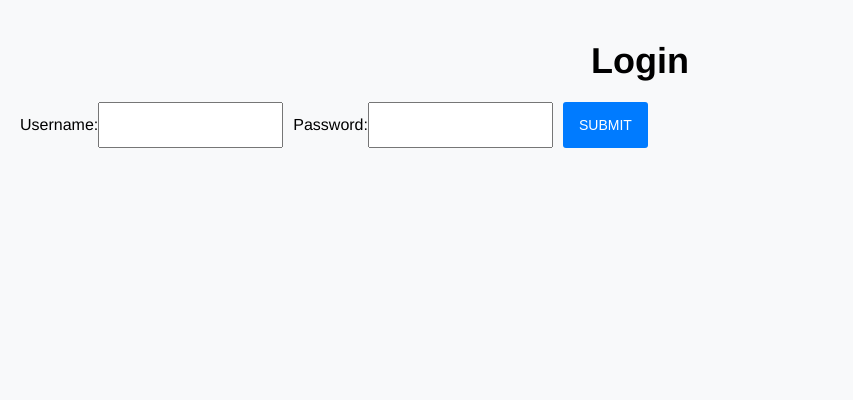
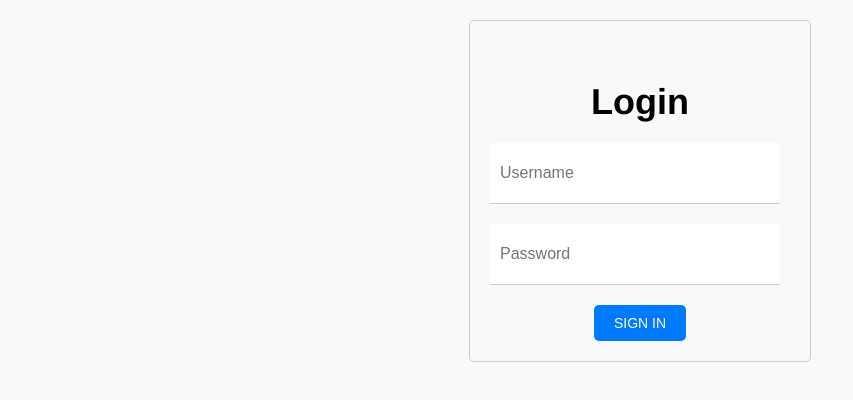
Before and after one commit to ChiSengWong/task_tracker, a React (Create React App) app: page / in a window 1280 px wide. Shown: the top 400 px of the page, without its empty margins (0-853 px from the left). Built offline with nearby package versions, Linux system fonts and the light colour scheme; no server answers; the database is empty.

Commit message:
styles for login updated

```diff
--- a/src/pages/login.js
+++ b/src/pages/login.js
@@ -1,4 +1,5 @@
 import React, { useState } from 'react';
+import "./styles/login.css";
 
 const LoginScreen = () => {
   const [username, setUsername] = useState('');
@@ -15,31 +16,28 @@ const LoginScreen = () => {
   const handleSubmit = (event) => {
     event.preventDefault();
     // handle login logic here
+    window.location = './home'; // set the page URL to ./home
   };
 
   return (
     <React.Fragment>
+      <form onSubmit={handleSubmit} className="login-form">
         <h1>Login</h1>
-      <form onSubmit={handleSubmit}>
-        <div>
-          <label htmlFor="username">Username:</label>
         <input
           type="text"
           id="username"
+          placeholder="Username"
           value={username}
           onChange={handleUsernameChange}
         />
-        </div>
-        <div>
-          <label htmlFor="password">Password:</label>
         <input
           type="password"
           id="password"
+          placeholder="Password"
           value={password}
           onChange={handlePasswordChange}
         />
-        </div>
-        <button type="submit">Submit</button>
+        <button type="submit">Sign In</button>
         </form>
     </React.Fragment>
   );
--- /dev/null
+++ b/src/pages/styles/login.css
@@ -0,0 +1,39 @@
+.login-form {
+    display: flex;
+    flex-direction: column;
+    justify-content: center;
+    align-items: center;
+    width: 300px;
+    margin: auto;
+    padding: 20px;
+    border: 1px solid #ccc;
+    border-radius: 5px;
+  }
+
+  .login-form input {
+    width: 90%;
+    padding: 10px;
+    margin-bottom: 20px;
+    border: none;
+    border-bottom: 1px solid #ccc;
+    border-radius: 0;
+    font-size: 16px;
+  }
+
+  .login-form input:focus {
+    outline: none;
+    border-color: #007bff;
+  }
+
+  .login-form button {
+    padding: 10px 20px;
+    background-color: #007bff;
+    color: #fff;
+    border: none;
+    border-radius: 5px;
+    cursor: pointer;
+  }
+
+  .login-form button:hover {
+    background-color: #0062cc;
+  }
```
Lines whose indentation alone changed are shown as unchanged.
